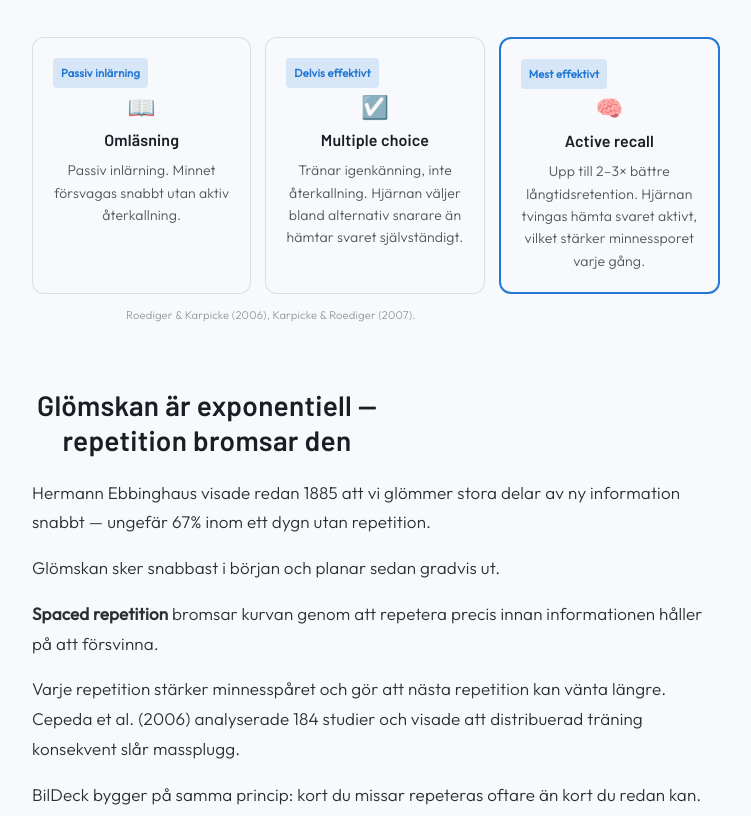
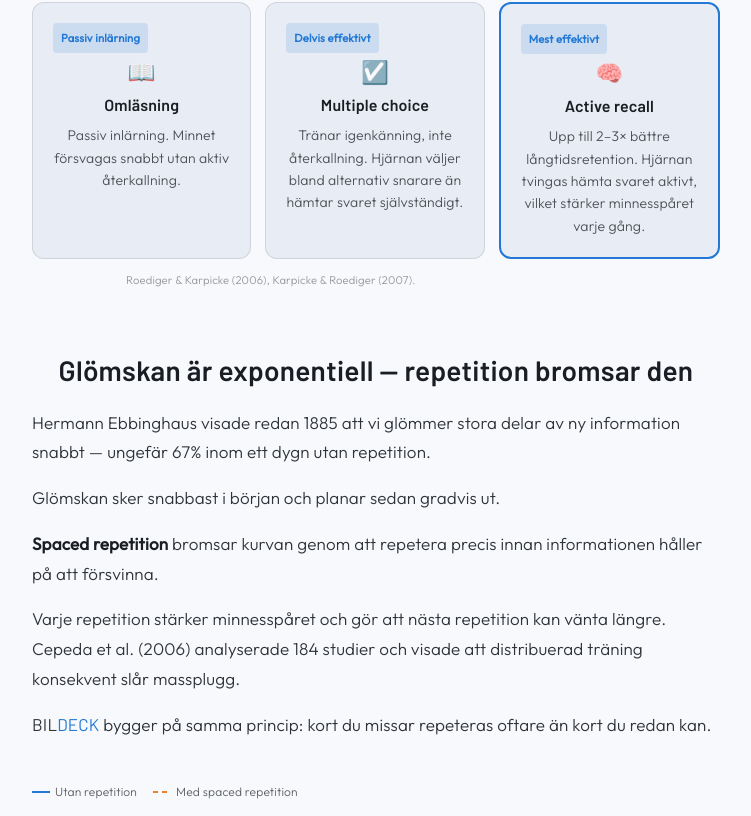
Before and after one commit to Beckasinis/BilDeck, a React (Vite) app: page / in a window 1280 px wide. Shown: the part 3398-4214 px from the top of the page, without its empty margins (264-1015 px from the left). Built offline with nearby package versions, Linux system fonts and the light colour scheme; no server answers; the database is empty.

Commit message:
refactor(ScienceSection): replace hardcoded colors with design tokens, add Wordmark

```diff
--- a/src/views/home/sections/science/RetentionCards.jsx
+++ b/src/views/home/sections/science/RetentionCards.jsx
@@ -1,4 +1,3 @@
-export default function RetentionCards() {
 const methods = [
   {
     icon: '📖',
@@ -19,19 +18,19 @@ export default function RetentionCards() {
     icon: '🧠',
     label: 'Active recall',
     description:
-        'Upp till 2–3× bättre långtidsretention. Hjärnan tvingas hämta svaret aktivt, vilket stärker minnessporet varje gång.',
+      'Upp till 2–3× bättre långtidsretention. Hjärnan tvingas hämta svaret aktivt, vilket stärker minnesspåret varje gång.',
     accent: true,
     badge: 'Mest effektivt',
   },
 ];
 
+export default function RetentionCards() {
   return (
     <div className="retention-cards-wrapper">
       <div className="retention-cards">
         {methods.map(m => (
           <div key={m.label} className={`retention-card${m.accent ? ' retention-card--accent' : ''}`}>
             {m.badge && <span className="retention-badge">{m.badge}</span>}
-          {m.accentLabel && <span className="retention-badge retention-badge--muted">{m.accentLabel}</span>}
             <span className="retention-icon" aria-hidden="true">{m.icon}</span>
             <p className="retention-label">{m.label}</p>
             <p className="retention-desc">{m.description}</p>
--- a/src/views/home/sections/science/ScienceSection.jsx
+++ b/src/views/home/sections/science/ScienceSection.jsx
@@ -1,40 +1,36 @@
 import './science.css';
 import ForgettingCurveChart from './ForgettingCurveChart';
 import RetentionCards from './RetentionCards';
+import Wordmark from '../../../../components/wordmark';
 
 export default function ScienceSection() {
   return (
     <section className="science-section">
-      <h2>Varför BilDeck fungerar</h2>
+      <h2>Varför <Wordmark /> fungerar</h2>
 
       {/* Active recall vs other methods */}
       <div className="science-block">
         <div className="science-text">
           <h3>Active recall slår passiv inlärning</h3>
-
           <p>
             Att läsa om ett svar känns effektivt, men stärker minnet ganska lite.
             Hjärnan känner mest igen informationen utan att behöva återkalla den.
           </p>
-
           <p>
             Multiple choice är bättre, men tränar fortfarande igenkänning mer
             än verklig återkallning.
           </p>
-
           <p>
             <strong>Active recall</strong> fungerar annorlunda: du försöker
             hämta svaret ur minnet innan du ser facit. Den mentala
             ansträngningen stärker minnesspåret.
           </p>
-
           <p>
             Roediger & Karpicke (2006) visade att studenter som testade sig
             själva presterade upp till 2–3× bättre på senare prov än de som
             bara läste om materialet.
           </p>
         </div>
-
         <RetentionCards />
       </div>
 
@@ -42,60 +38,45 @@ export default function ScienceSection() {
       <div className="science-block science-block--reverse">
         <div className="science-text">
           <h3>Glömskan är exponentiell — repetition bromsar den</h3>
-
           <p>
             Hermann Ebbinghaus visade redan 1885 att vi glömmer stora delar av
             ny information snabbt — ungefär 67% inom ett dygn utan repetition.
           </p>
-
-          <p>
-            Glömskan sker snabbast i början och planar sedan gradvis ut.
-          </p>
-
+          <p>Glömskan sker snabbast i början och planar sedan gradvis ut.</p>
           <p>
             <strong>Spaced repetition</strong> bromsar kurvan genom att
             repetera precis innan informationen håller på att försvinna.
           </p>
-
           <p>
             Varje repetition stärker minnesspåret och gör att nästa repetition
             kan vänta längre. Cepeda et al. (2006) analyserade 184 studier och
             visade att distribuerad träning konsekvent slår massplugg.
           </p>
-
           <p>
-            BilDeck bygger på samma princip: kort du missar repeteras oftare än
+            <Wordmark /> bygger på samma princip: kort du missar repeteras oftare än
             kort du redan kan.
           </p>
         </div>
-
         <ForgettingCurveChart />
       </div>
 
       {/* Metacognitive self-assessment */}
       <div className="science-block science-meta">
-        <div className="science-meta-icon" aria-hidden="true">
-          ⚖️
-        </div>
-
+        <div className="science-meta-icon" aria-hidden="true">⚖️</div>
         <div className="science-text">
           <h3>Självskattning förstärker inlärningen</h3>
-
           <p>
             När du bedömer om du kunde svaret tränar du inte bara minnet —
             du tränar också din förmåga att förstå vad du faktiskt kan.
           </p>
-
           <p>
             Det kallas <strong>metacognitive accuracy</strong> och är starkt
             kopplat till bättre inlärning (Schneider & Preckel, 2017).
           </p>
-
           <p>
             Forskning visar att elever som självbedömer sina svar och sedan
             kontrollerar facit får en mer realistisk bild av sin kunskap.
           </p>
-
           <p>
             Det gör att du lägger mer tid på det du faktiskt behöver träna —
             inte det du bara tror att du behöver träna.
--- a/src/views/home/sections/science/science.css
+++ b/src/views/home/sections/science/science.css
@@ -1,8 +1,5 @@
 .science-section {
   padding: clamp(2rem, 6vw, 5rem) clamp(1rem, 4vw, 2rem);
-  max-width: 1100px;
-  margin: 0 auto;
-  width: 100%;
   display: flex;
   flex-direction: column;
   gap: clamp(2rem, 5vw, 4rem);
@@ -21,7 +18,6 @@
 
   h3 {
     margin-bottom: 0.2rem;
-    max-width: 22ch;
   }
 
   p {
@@ -29,11 +25,12 @@
     max-width: 65ch;
     line-height: 1.75;
     margin: 0;
-    opacity: 0.92;
+    color: color-mix(in srgb, var(--text) 90%, transparent);
   }
 
   strong {
     font-weight: 600;
+    color: var(--text);
   }
 }
 
@@ -55,7 +52,7 @@
 }
 
 .retention-card {
-  background: var(--bg);
+  background: var(--surface);
   border: 1px solid color-mix(in srgb, var(--text) 12%, transparent);
   border-radius: 12px;
   padding: clamp(0.75rem, 2vw, 1.25rem);
@@ -63,10 +60,10 @@
   flex-direction: column;
   gap: 0.4rem;
   flex: 1;
+}
 
-  &.retention-card--accent {
+.retention-card--accent {
   border: 2px solid var(--accent);
-  }
 }
 
 .retention-badge {
@@ -78,12 +75,6 @@
   padding: 2px 8px;
   border-radius: 4px;
   width: fit-content;
-
-  &.retention-badge--muted {
-    background: color-mix(in srgb, var(--text) 8%, transparent);
-    color: var(--text);
-    opacity: 0.6;
-  }
 }
 
 .retention-icon {
@@ -102,16 +93,14 @@
   font-family: 'Outfit', sans-serif;
   font-size: clamp(0.78rem, 1.2vw, 0.875rem);
   line-height: 1.6;
-  color: var(--text);
-  opacity: 0.75;
+  color: color-mix(in srgb, var(--text) 75%, transparent);
   margin: 0;
 }
 
 .retention-source {
   font-family: 'Outfit', sans-serif;
   font-size: 0.7rem;
-  color: var(--text);
-  opacity: 0.45;
+  color: color-mix(in srgb, var(--text) 45%, transparent);
   margin: 0.25rem 0 0;
 }
 
@@ -128,8 +117,7 @@
   gap: 1rem;
   font-family: 'Outfit', sans-serif;
   font-size: 0.75rem;
-  color: var(--text);
-  opacity: 0.7;
+  color: color-mix(in srgb, var(--text) 70%, transparent);
 }
 
 .legend-item {
@@ -142,21 +130,21 @@
   display: inline-block;
   width: 18px;
   height: 2px;
-
-  &.legend-line--solid {
-    background: #2278D4;
 }
 
-  &.legend-line--dashed {
+.legend-line--solid {
+  background: var(--accent);
+}
+
+.legend-line--dashed {
   background: linear-gradient(
     to right,
-      #ea832f 0%,
-      #ea832f 55%,
+    var(--accent2) 0%,
+    var(--accent2) 55%,
     transparent 55%,
     transparent 100%
   );
   background-size: 9px 2px;
-  }
 }
 
 .chart-canvas-wrapper {
@@ -168,8 +156,7 @@
 .chart-source {
   font-family: 'Outfit', sans-serif;
   font-size: 0.65rem;
-  color: var(--text);
-  opacity: 0.4;
+  color: color-mix(in srgb, var(--text) 40%, transparent);
   margin: 0;
 }
 
@@ -177,7 +164,7 @@
 .science-meta {
   flex-direction: column;
   align-items: flex-start;
-  background: color-mix(in srgb, var(--accent) 6%, transparent);
+  background: var(--surface);
   border: 1px solid color-mix(in srgb, var(--accent) 20%, transparent);
   border-radius: 16px;
   padding: clamp(1.25rem, 3vw, 2rem);
```
Lines whose indentation alone changed are shown as unchanged.
